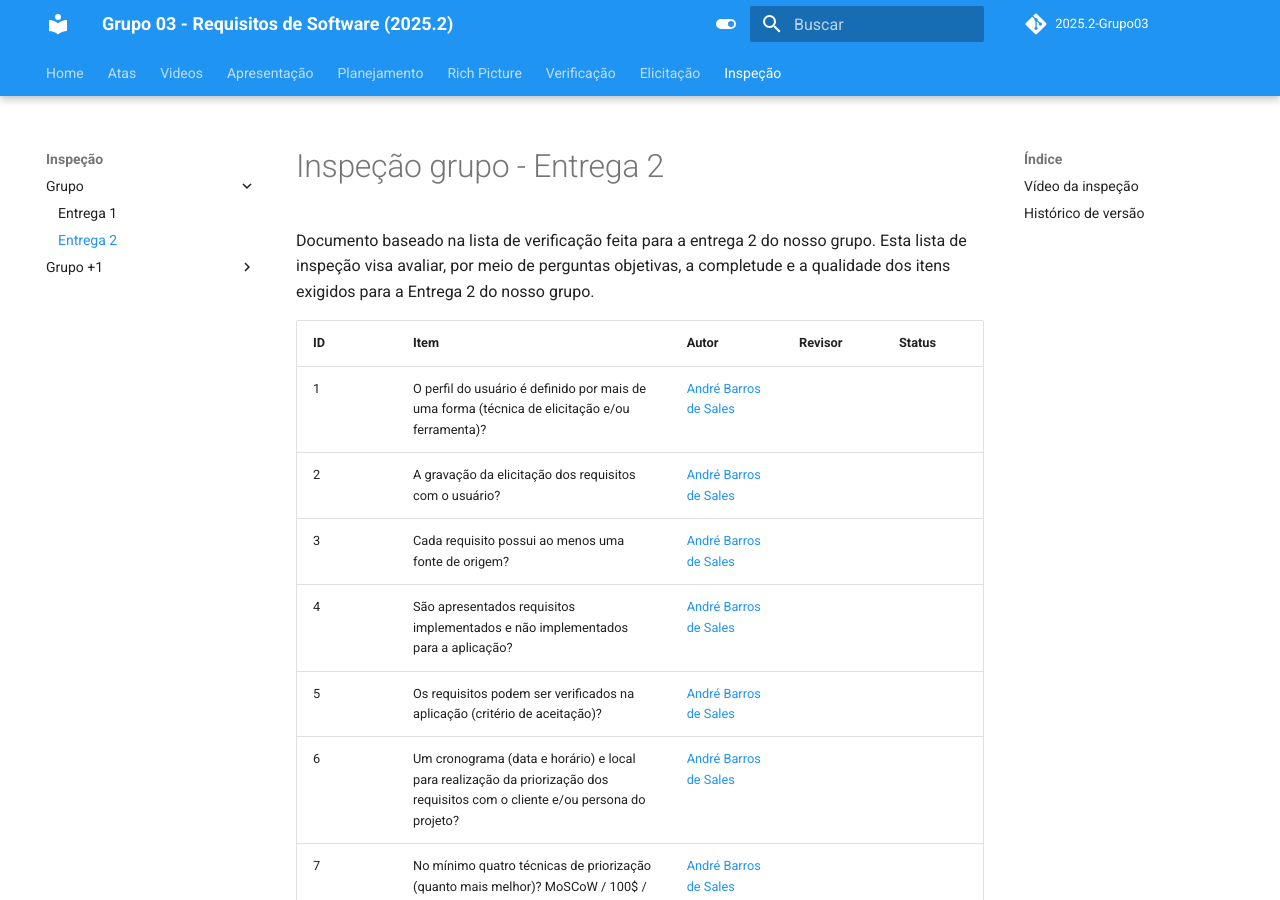
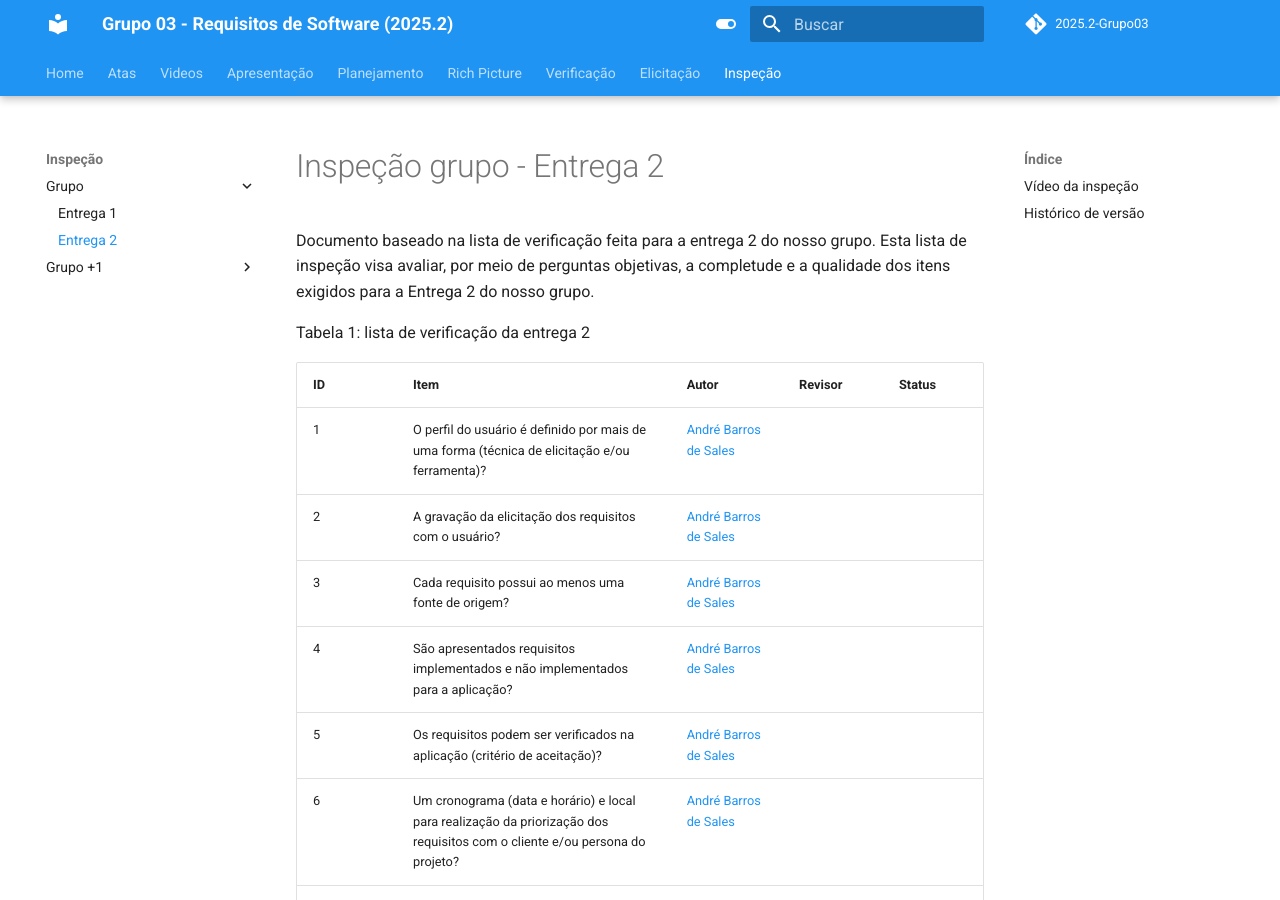
Before and after one commit to Requisitos-de-Software/2025.2-Grupo03, an MkDocs documentation site: the page built from docs/Inspeção/inspeção_grupo_2.md, in a window 1280 px wide and 900 px high. Built offline with MkDocs 1.6.1 and Material for MkDocs 9.7.7, drawn with Linux system fonts in a browser that asks for light colours; comment, search, counter and statistics services are not loaded.

Commit message:
Update inspeção_grupo_2.md

```diff
--- a/docs/Inspeção/inspeção_grupo_2.md
+++ b/docs/Inspeção/inspeção_grupo_2.md
@@ -1,6 +1,8 @@
 # Inspeção grupo - Entrega 2
 
 Documento baseado na lista de verificação feita para a entrega 2 do nosso grupo. Esta lista de inspeção visa avaliar, por meio de perguntas objetivas, a completude e a qualidade dos itens exigidos para a Entrega 2 do nosso grupo.
+
+Tabela 1: lista de verificação da entrega 2
 
 | ID  | Item                                                                                                                                               | Autor                                                                                                                                      | Revisor | Status |
 |-----|----------------------------------------------------------------------------------------------------------------------------------------------------|--------------------------------------------------------------------------------------------------------------------------------------------|---------|--------|
```
